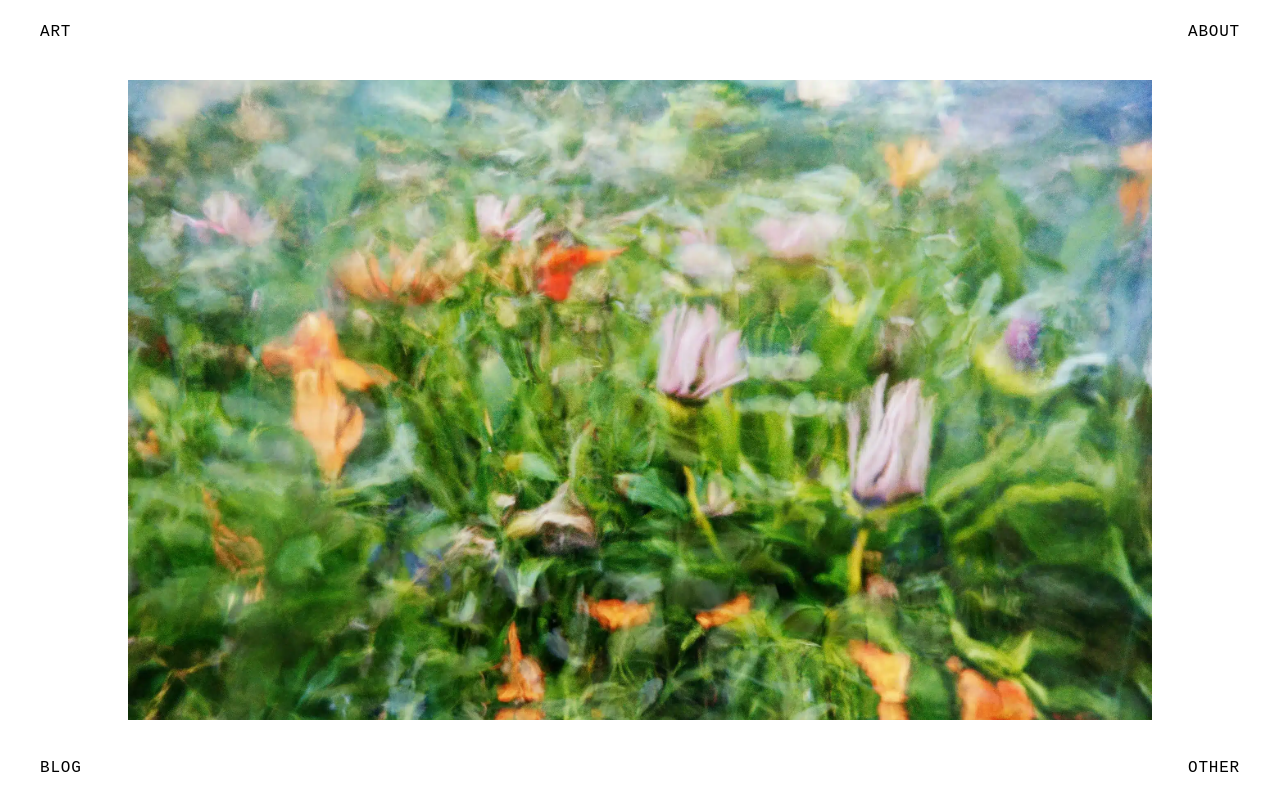
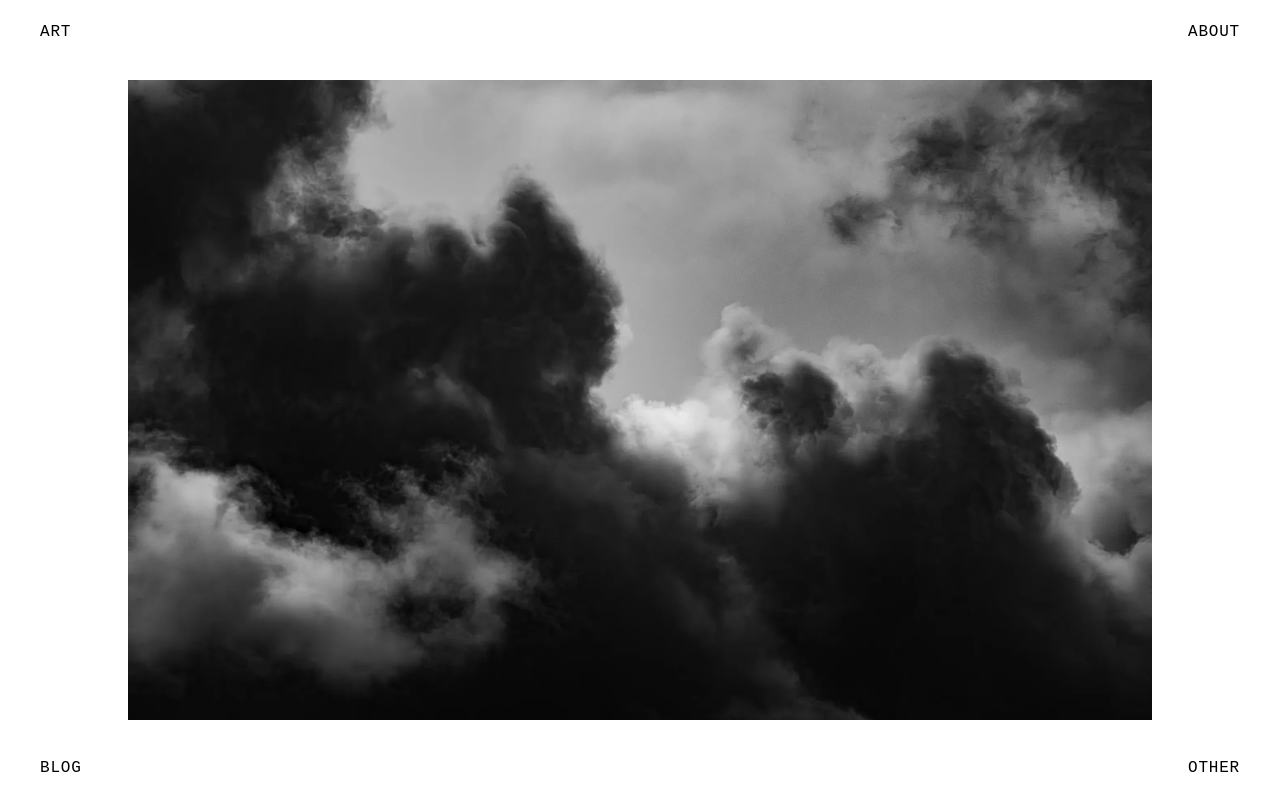
Before and after one commit to dbs94/personal-website, a plain HTML site: page index.html in a window 1280 px wide. Drawn offline with Linux system fonts and the light colour scheme.

Commit message:
Updated home page image

```diff
--- a/index.html
+++ b/index.html
@@ -17,7 +17,7 @@
 
     <!-- HOME LANDING PAGE IMAGE -->
     <main>
-        <img src="/images/cover-images/art-cover-images/cover-06oct24-2024-dylan-burnside-smith.webp" alt="Artwork of a hand that is holding a pen in a defiant manner." class="central-artwork">
+        <img src="/images/home-page-image/no9-cloudscapes-2025-dylan-burnside-smith.webp" alt="Artwork of a hand that is holding a pen in a defiant manner." class="central-artwork">
     </main>
 
     <footer id="footer-placeholder"></footer>
```
Also changed, not shown: images/home-page-image/no9-cloudscapes-2025-dylan-burnside-smith.webp (added), 3 other files.
